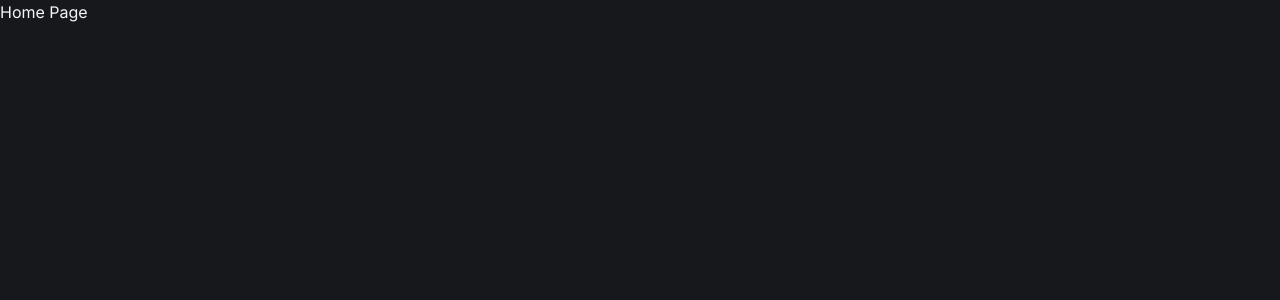
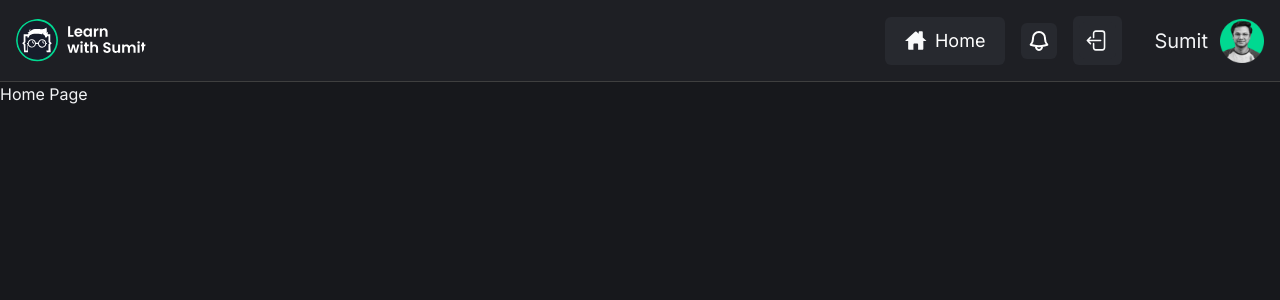
Before and after one commit to nurulamin092/face-hook-app, a React (Vite) app: page / in a window 1280 px wide. Shown: the top 300 px of the page. Built offline with nearby package versions, Linux system fonts and the light colour scheme.

Commit message:
fake logout

```diff
--- /dev/null
+++ b/src/components/auth/Logout.jsx
@@ -0,0 +1,19 @@
+import React from "react";
+import { useNavigate } from "react-router-dom";
+import LogoutImg from "../../assets/icons/logout.svg";
+
+const Logout = () => {
+  const navigate = useNavigate();
+  const handleLogout = () => {
+    navigate("/login");
+  };
+  return (
+    <>
+      <button className="icon-btn" onClick={handleLogout}>
+        <img src={LogoutImg} alt="Logout" />
+      </button>
+    </>
+  );
+};
+
+export default Logout;
--- /dev/null
+++ b/src/components/common/Header.jsx
@@ -0,0 +1,46 @@
+import React from "react";
+import { Link } from "react-router-dom";
+import Logo from "../../assets/images/logo.svg";
+import HomeIcon from "../../assets/icons/home.svg";
+import NotificationIcon from "../../assets/icons/notification.svg";
+import AvatarIcon from "../../assets/images/avatars/avatar_1.png";
+import Logout from "../auth/Logout";
+
+export default function Header() {
+  return (
+    <>
+      <nav className="sticky top-0 z-50 border-b border-[#3F3F3F] bg-[#1E1F24] py-4">
+        <div className="container flex flex-col items-center justify-between gap-6 sm:flex-row">
+          <Link href="./index.html">
+            <img
+              className="max-w-[100px] rounded-full lg:max-w-[130px]"
+              src={Logo}
+            />
+          </Link>
+
+          <div className="flex items-center space-x-4">
+            <Link href="./index.html" className="btn-primary">
+              <img src={HomeIcon} alt="Home" />
+              Home
+            </Link>
+            <button className="icon-btn">
+              <img src={NotificationIcon} alt="Notification" />
+            </button>
+            <button className="icon-btn">
+              <Logout />
+            </button>
+
+            <button className="flex-center !ml-8 gap-3">
+              <span className="text-lg font-medium lg:text-xl">Sumit</span>
+              <img
+                className="max-h-[32px] max-w-[32px] lg:max-h-[44px] lg:max-w-[44px]"
+                src={AvatarIcon}
+                alt="AvatarIcon"
+              />
+            </button>
+          </div>
+        </div>
+      </nav>
+    </>
+  );
+}
--- a/src/pages/HomePage.jsx
+++ b/src/pages/HomePage.jsx
@@ -1,5 +1,11 @@
 import React from "react";
+import Header from "../components/common/Header";
 
 export default function HomePage() {
-  return <div>Home Page</div>;
+  return (
+    <div>
+      <Header />
+      <p> Home Page</p>
+    </div>
+  );
 }
```
